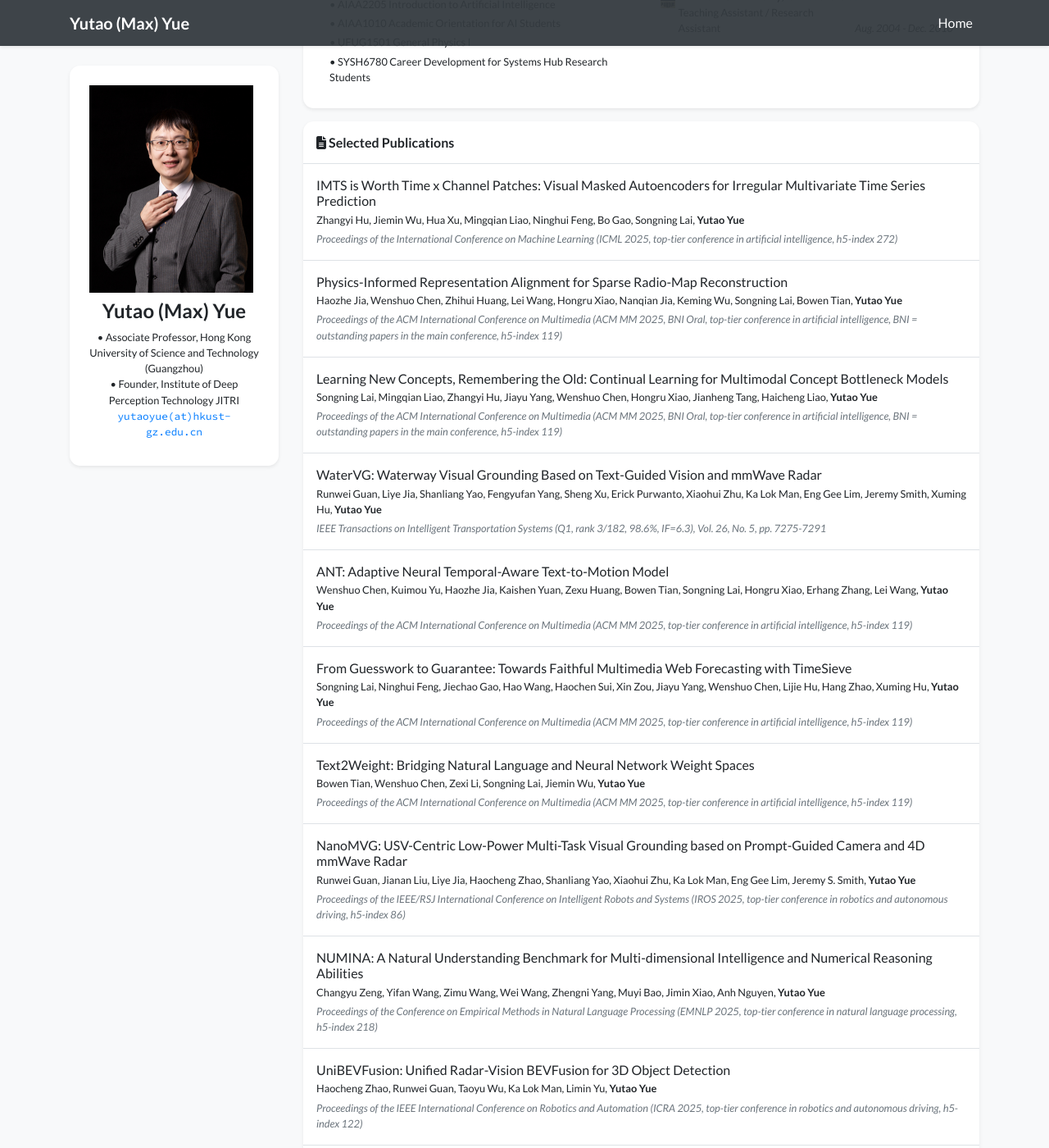
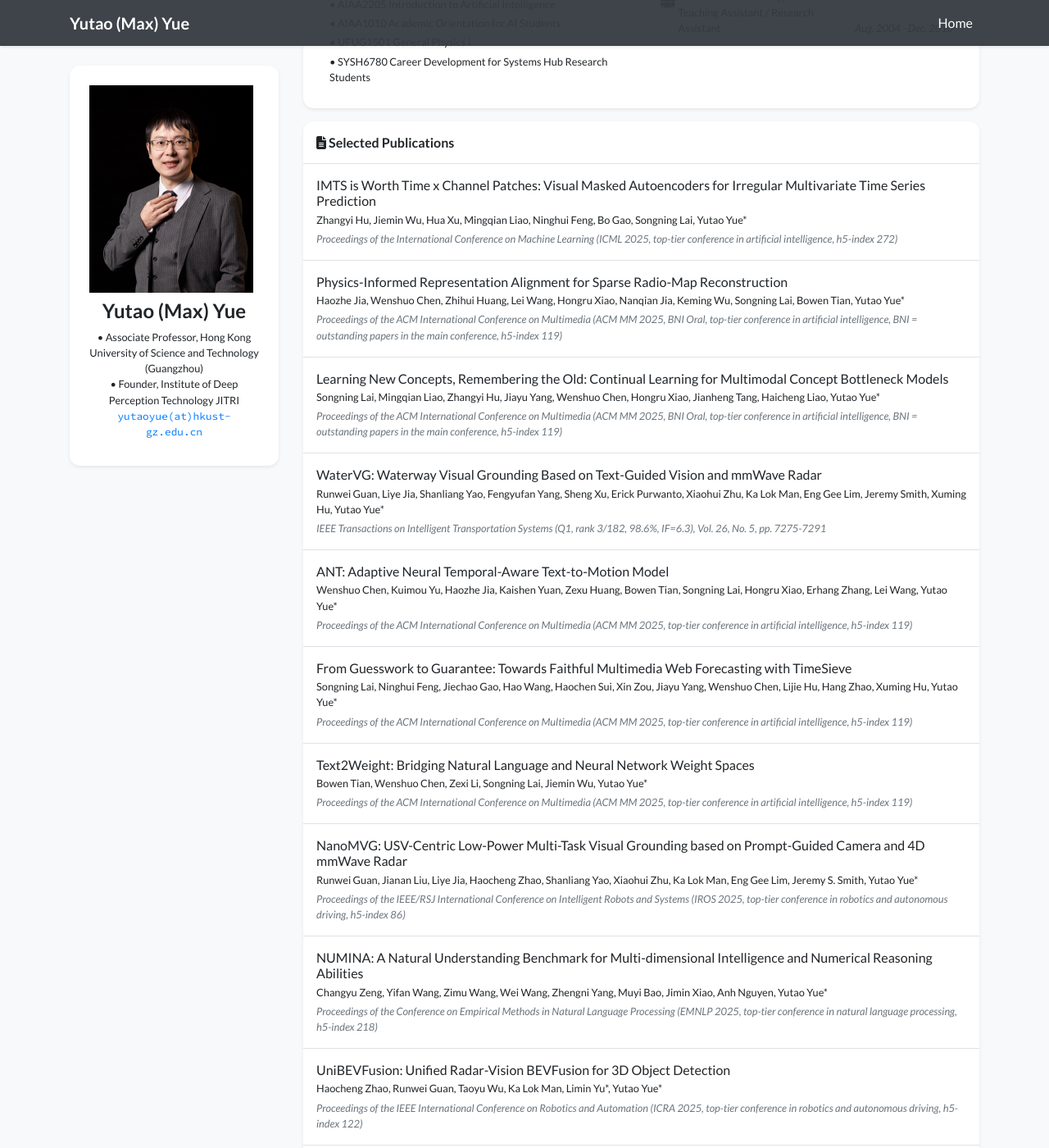
Before and after one commit to yutaoyue/yutaoyue.github.io, a Jekyll site: the page built from index.html, in a window 1280 px wide and 1400 px high, scrolled down 865 px. Shown: the whole window at 82% size. Built offline with Jekyll 4.4.1, drawn with Linux system fonts in a browser that asks for light colours; nearby versions of some CDN libraries; a style sheet for code colours, icons or effects is not loaded; some of the changed text lies outside the part shown.

```diff
--- a/_data/publications.yml
+++ b/_data/publications.yml
@@ -3,118 +3,118 @@
 
 2025:
   - title: "IMTS is Worth Time x Channel Patches: Visual Masked Autoencoders for Irregular Multivariate Time Series Prediction"
-    authors: ["Zhangyi Hu", "Jiemin Wu", "Hua Xu", "Mingqian Liao", "Ninghui Feng", "Bo Gao", "Songning Lai", "Yutao Yue"]
+    authors: ["Zhangyi Hu", "Jiemin Wu", "Hua Xu", "Mingqian Liao", "Ninghui Feng", "Bo Gao", "Songning Lai", "Yutao Yue*"]
     venue: "Proceedings of the International Conference on Machine Learning (ICML 2025, top-tier conference in artificial intelligence, h5-index 272)"
     selected: true
 
   - title: "Physics-Informed Representation Alignment for Sparse Radio-Map Reconstruction"
-    authors: ["Haozhe Jia", "Wenshuo Chen", "Zhihui Huang", "Lei Wang", "Hongru Xiao", "Nanqian Jia", "Keming Wu", "Songning Lai", "Bowen Tian", "Yutao Yue"]
+    authors: ["Haozhe Jia", "Wenshuo Chen", "Zhihui Huang", "Lei Wang", "Hongru Xiao", "Nanqian Jia", "Keming Wu", "Songning Lai", "Bowen Tian", "Yutao Yue*"]
     venue: "Proceedings of the ACM International Conference on Multimedia (ACM MM 2025, BNI Oral, top-tier conference in artificial intelligence, BNI = outstanding papers in the main conference, h5-index 119)"
     selected: true
 
   - title: "Learning New Concepts, Remembering the Old: Continual Learning for Multimodal Concept Bottleneck Models"
-    authors: ["Songning Lai", "Mingqian Liao", "Zhangyi Hu", "Jiayu Yang", "Wenshuo Chen", "Hongru Xiao", "Jianheng Tang", "Haicheng Liao", "Yutao Yue"]
+    authors: ["Songning Lai", "Mingqian Liao", "Zhangyi Hu", "Jiayu Yang", "Wenshuo Chen", "Hongru Xiao", "Jianheng Tang", "Haicheng Liao", "Yutao Yue*"]
     venue: "Proceedings of the ACM International Conference on Multimedia (ACM MM 2025, BNI Oral, top-tier conference in artificial intelligence, BNI = outstanding papers in the main conference, h5-index 119)"
     selected: true
 
   - title: "WaterVG: Waterway Visual Grounding Based on Text-Guided Vision and mmWave Radar"
-    authors: ["Runwei Guan", "Liye Jia", "Shanliang Yao", "Fengyufan Yang", "Sheng Xu", "Erick Purwanto", "Xiaohui Zhu", "Ka Lok Man", "Eng Gee Lim", "Jeremy Smith", "Xuming Hu", "Yutao Yue"]
+    authors: ["Runwei Guan", "Liye Jia", "Shanliang Yao", "Fengyufan Yang", "Sheng Xu", "Erick Purwanto", "Xiaohui Zhu", "Ka Lok Man", "Eng Gee Lim", "Jeremy Smith", "Xuming Hu", "Yutao Yue*"]
     venue: "IEEE Transactions on Intelligent Transportation Systems (Q1, rank 3/182, 98.6%, IF=6.3), Vol. 26, No. 5, pp. 7275-7291"
     selected: false
 
   - title: "ANT: Adaptive Neural Temporal-Aware Text-to-Motion Model"
-    authors: ["Wenshuo Chen", "Kuimou Yu", "Haozhe Jia", "Kaishen Yuan", "Zexu Huang", "Bowen Tian", "Songning Lai", "Hongru Xiao", "Erhang Zhang", "Lei Wang", "Yutao Yue"]
+    authors: ["Wenshuo Chen", "Kuimou Yu", "Haozhe Jia", "Kaishen Yuan", "Zexu Huang", "Bowen Tian", "Songning Lai", "Hongru Xiao", "Erhang Zhang", "Lei Wang", "Yutao Yue*"]
     venue: "Proceedings of the ACM International Conference on Multimedia (ACM MM 2025, top-tier conference in artificial intelligence, h5-index 119)"
     selected: false
 
   - title: "From Guesswork to Guarantee: Towards Faithful Multimedia Web Forecasting with TimeSieve"
-    authors: ["Songning Lai", "Ninghui Feng", "Jiechao Gao", "Hao Wang", "Haochen Sui", "Xin Zou", "Jiayu Yang", "Wenshuo Chen", "Lijie Hu", "Hang Zhao", "Xuming Hu", "Yutao Yue"]
+    authors: ["Songning Lai", "Ninghui Feng", "Jiechao Gao", "Hao Wang", "Haochen Sui", "Xin Zou", "Jiayu Yang", "Wenshuo Chen", "Lijie Hu", "Hang Zhao", "Xuming Hu", "Yutao Yue*"]
     venue: "Proceedings of the ACM International Conference on Multimedia (ACM MM 2025, top-tier conference in artificial intelligence, h5-index 119)"
     selected: false
 
   - title: "Text2Weight: Bridging Natural Language and Neural Network Weight Spaces"
-    authors: ["Bowen Tian", "Wenshuo Chen", "Zexi Li", "Songning Lai", "Jiemin Wu", "Yutao Yue"]
+    authors: ["Bowen Tian", "Wenshuo Chen", "Zexi Li", "Songning Lai", "Jiemin Wu", "Yutao Yue*"]
     venue: "Proceedings of the ACM International Conference on Multimedia (ACM MM 2025, top-tier conference in artificial intelligence, h5-index 119)"
     selected: false
 
   - title: "NanoMVG: USV-Centric Low-Power Multi-Task Visual Grounding based on Prompt-Guided Camera and 4D mmWave Radar"
-    authors: ["Runwei Guan", "Jianan Liu", "Liye Jia", "Haocheng Zhao", "Shanliang Yao", "Xiaohui Zhu", "Ka Lok Man", "Eng Gee Lim", "Jeremy S. Smith", "Yutao Yue"]
+    authors: ["Runwei Guan", "Jianan Liu", "Liye Jia", "Haocheng Zhao", "Shanliang Yao", "Xiaohui Zhu", "Ka Lok Man", "Eng Gee Lim", "Jeremy S. Smith", "Yutao Yue*"]
     venue: "Proceedings of the IEEE/RSJ International Conference on Intelligent Robots and Systems (IROS 2025, top-tier conference in robotics and autonomous driving, h5-index 86)"
     selected: false
 
   - title: "NUMINA: A Natural Understanding Benchmark for Multi-dimensional Intelligence and Numerical Reasoning Abilities"
-    authors: ["Changyu Zeng", "Yifan Wang", "Zimu Wang", "Wei Wang", "Zhengni Yang", "Muyi Bao", "Jimin Xiao", "Anh Nguyen", "Yutao Yue"]
+    authors: ["Changyu Zeng", "Yifan Wang", "Zimu Wang", "Wei Wang", "Zhengni Yang", "Muyi Bao", "Jimin Xiao", "Anh Nguyen", "Yutao Yue*"]
     venue: "Proceedings of the Conference on Empirical Methods in Natural Language Processing (EMNLP 2025, top-tier conference in natural language processing, h5-index 218)"
     selected: false
 
   - title: "UniBEVFusion: Unified Radar-Vision BEVFusion for 3D Object Detection"
-    authors: ["Haocheng Zhao", "Runwei Guan", "Taoyu Wu", "Ka Lok Man", "Limin Yu", "Yutao Yue"]
+    authors: ["Haocheng Zhao", "Runwei Guan", "Taoyu Wu", "Ka Lok Man", "Limin Yu*", "Yutao Yue*"]
     venue: "Proceedings of the IEEE International Conference on Robotics and Automation (ICRA 2025, top-tier conference in robotics and autonomous driving, h5-index 122)"
     selected: false
 
   - title: "DRIVE: Dependable Robust Interpretable Visionary Ensemble Framework in Autonomous Driving"
-    authors: ["Songning Lai", "Tianlang Xue", "Hongru Xiao", "Lijie Hu", "Jiemin Wu", "Ninghui Feng", "Runwei Guan", "Haicheng Liao", "Zhenning Li", "Yutao Yue"]
+    authors: ["Songning Lai", "Tianlang Xue", "Hongru Xiao", "Lijie Hu", "Jiemin Wu", "Ninghui Feng", "Runwei Guan", "Haicheng Liao", "Zhenning Li", "Yutao Yue*"]
     venue: "Proceedings of the IEEE International Conference on Robotics and Automation (ICRA 2025, top-tier conference in robotics and autonomous driving, h5-index 122)"
     selected: false
 
   - title: "Talk2Radar: Bridging Natural Language with 4D mmWave Radar for 3D Referring Expression Comprehension"
-    authors: ["Runwei Guan", "Ruixiao Zhang", "Ningwei Ouyang", "Jianan Liu", "Ka Lok Man", "Xiaohao Cai", "Ming Xu", "Jeremy Smith", "Eng Gee Lim", "Yutao Yue", "Hui Xiong"]
+    authors: ["Runwei Guan", "Ruixiao Zhang", "Ningwei Ouyang", "Jianan Liu", "Ka Lok Man", "Xiaohao Cai", "Ming Xu", "Jeremy Smith", "Eng Gee Lim", "Yutao Yue*", "Hui Xiong"]
     venue: "Proceedings of the IEEE International Conference on Robotics and Automation (ICRA 2025, top-tier conference in robotics and autonomous driving, h5-index 122)"
     selected: true
 
   - title: "Spatial-Temporal Perception with Causal Inference for Naturalistic Driving Action Recognition"
-    authors: ["Qing Chang", "Wei Dai", "Yutao Yue"]
+    authors: ["Qing Chang", "Wei Dai", "Yutao Yue*"]
     venue: "Proceedings of the IEEE International Conference on Acoustics, Speech and Signal Processing (ICASSP 2025, top-tier conference in signal processing, h5-index 129)"
     selected: false
 
   - title: "BioD2C: A Dual-Level Semantic Consistency Constraint Framework for Biomedical VQA"
-    authors: ["Zhengyang Ji", "Shang Gao", "Li Liu", "Yifan Jia", "Yutao Yue"]
+    authors: ["Zhengyang Ji", "Shang Gao", "Li Liu", "Yifan Jia", "Yutao Yue*"]
     venue: "Proceedings of the International Conference on Medical Image Computing and Computer-Assisted Intervention (MICCAI 2025, top-tier conference in medical AI)"
     selected: false
 
   - title: "Referring flexible image restoration"
-    authors: ["Runwei Guan", "Rongsheng Hu", "Zhuhao Zhou", "Tianlang Xue", "Ka Lok Man", "Jeremy Smith", "Eng Gee Lim", "Weiping Ding", "Yutao Yue"]
+    authors: ["Runwei Guan", "Rongsheng Hu", "Zhuhao Zhou", "Tianlang Xue", "Ka Lok Man", "Jeremy Smith", "Eng Gee Lim", "Weiping Ding", "Yutao Yue*"]
     venue: "Expert Systems with Applications (Q1, rank 11/307, 96.0%, IF=7.5), Vol. 274, pp. 126857"
     selected: false
 
   - title: "RePaIR: Repaired pruning at initialization resilience"
-    authors: ["Haocheng Zhao", "Runwei Guan", "Ka Lok Man", "Limin Yu", "Yutao Yue"]
+    authors: ["Haocheng Zhao", "Runwei Guan", "Ka Lok Man", "Limin Yu*", "Yutao Yue*"]
     venue: "Neural Networks (Q1, rank 4/115, 96.0%, IF=6.0), Vol. 184, pp. 107086"
     selected: false
 
   - title: "radarODE: An ODE-Embedded Deep Learning Model for Contactless ECG Reconstruction From Millimeter-Wave Radar"
-    authors: ["Yuanyuan Zhang", "Runwei Guan", "Lingxiao Li", "Rui Yang", "Yutao Yue", "Eng Gee Lim"]
+    authors: ["Yuanyuan Zhang", "Runwei Guan", "Lingxiao Li", "Rui Yang*", "Yutao Yue*", "Eng Gee Lim"]
     venue: "IEEE Transactions on Mobile Computing (Q1, rank 3/182, 96.5%, IF=8.9), Vol. 24, No. 10, pp. 9806-9821"
     selected: false
 
   - title: "radarODE-MTL: A Multitask Learning Framework With Eccentric Gradient Alignment for Robust Radar-Based ECG Reconstruction"
-    authors: ["Yuanyuan Zhang", "Rui Yang", "Yutao Yue", "Eng Gee Lim"]
+    authors: ["Yuanyuan Zhang", "Rui Yang*", "Yutao Yue*", "Eng Gee Lim"]
     venue: "IEEE Transactions on Instrumentation and Measurement (Q1, rank 7/76, 91.5%, IF=5.6), Vol. 74, pp. 1-15"
     selected: false
 
 2024:
   - title: "WaterScenes: A Multi-Task 4D Radar-Camera Fusion Dataset and Benchmarks for Autonomous Driving on Water Surfaces"
-    authors: ["Shanliang Yao", "Runwei Guan", "Zhaodong Wu", "Yi Ni", "Zile Huang", "Ryan Wen Liu", "Yong Yue", "Weiping Ding", "Eng Gee Lim", "Hyungjoon Seo", "Ka Lok Man", "Jieming Ma", "Xiaohui Zhu", "Yutao Yue"]
+    authors: ["Shanliang Yao", "Runwei Guan", "Zhaodong Wu", "Yi Ni", "Zile Huang", "Ryan Wen Liu", "Yong Yue", "Weiping Ding", "Eng Gee Lim", "Hyungjoon Seo", "Ka Lok Man", "Jieming Ma", "Xiaohui Zhu*", "Yutao Yue*"]
     venue: "IEEE Transactions on Intelligent Transportation Systems (Q1, rank 3/182, 98.6%, IF=7.9), Vol. 25, No. 11, pp. 16584-16598"
     selected: false
 
   - title: "ASY-VRNet: Waterway Panoptic Driving Perception Model based on Asymmetric Fair Fusion of Vision and 4D mmWave Radar"
-    authors: ["Runwei Guan", "Shanliang Yao", "Ka Lok Man", "Xiaohui Zhu", "Yong Yue", "Jeremy Smith", "Eng Gee Lim", "Yutao Yue"]
+    authors: ["Runwei Guan", "Shanliang Yao", "Ka Lok Man", "Xiaohui Zhu", "Yong Yue", "Jeremy Smith", "Eng Gee Lim", "Yutao Yue*"]
     venue: "Proceedings of the IEEE/RSJ International Conference on Intelligent Robots and Systems (IROS 2024, top-tier conference in robotics and autonomous driving, h5-index 86)"
     selected: true
 
   - title: "Self-supervised learning for point cloud data: A survey"
-    authors: ["Changyu Zeng", "Wei Wang", "Anh Nguyen", "Jimin Xiao", "Yutao Yue"]
+    authors: ["Changyu Zeng", "Wei Wang", "Anh Nguyen", "Jimin Xiao", "Yutao Yue*"]
     venue: "Expert Systems with Applications (Q1, rank 11/307, 96.0%, IF=7.5), Vol. 237, pp. 121354"
     selected: false
 
   - title: "Corruption Robustness Analysis of Radar Micro-Doppler Classification for Human Activity Recognition"
-    authors: ["Yi Zhou", "Xuliang Yu", "Miguel López-Benítez", "Limin Yu", "Yutao Yue"]
+    authors: ["Yi Zhou", "Xuliang Yu", "Miguel López-Benítez", "Limin Yu*", "Yutao Yue*"]
     venue: "IEEE Transactions on Radar Systems (new flagship Transactions series in radar systems), Vol. 2, pp. 504-516"
     selected: false
 
   - title: "Text2Doppler: Generating Radar Micro–Doppler Signatures for Human Activity Recognition via Textual Descriptions"
-    authors: ["Yi Zhou", "Miguel López-Benítez", "Limin Yu", "Yutao Yue"]
+    authors: ["Yi Zhou", "Miguel López-Benítez", "Limin Yu*", "Yutao Yue*"]
     venue: "IEEE Sensors Letters (high-quality journal focusing on sensors), Vol. 8, No. 10, pp. 1-4"
     selected: false
 
@@ -124,43 +124,43 @@
     selected: false
 
   - title: "Radar-Based Swimming Activity Recognition With Temporal Dynamic Convolution and Spectral Data Augmentation"
-    authors: ["Yi Zhou", "Xuliang Yu", "Miguel López-Benítez", "Limin Yu", "Yutao Yue"]
+    authors: ["Yi Zhou", "Xuliang Yu", "Miguel López-Benítez", "Limin Yu*", "Yutao Yue*"]
     venue: "IEEE Sensors Journal (Q1, rank 20/141, 86.0%, IF=4.3), Vol. 25, No. 13, pp. 23241-23252"
     selected: false
 
   - title: "Mask-VRDet: A robust riverway panoptic perception model based on dual graph fusion of vision and 4D mmWave radar"
-    authors: ["Runwei Guan", "Shanliang Yao", "Lulu Liu", "Xiaohui Zhu", "Ka Lok Man", "Yong Yue", "Jeremy Smith", "Eng Gee Lim", "Yutao Yue"]
+    authors: ["Runwei Guan", "Shanliang Yao", "Lulu Liu", "Xiaohui Zhu", "Ka Lok Man", "Yong Yue", "Jeremy Smith", "Eng Gee Lim", "Yutao Yue*"]
     venue: "Robotics and Autonomous Systems (Q1, rank 5/399, 98.0%, IF=5.6), Vol. 171, pp. 104572"
     selected: false
 
   - title: "Radar-Camera Fusion for Object Detection and Semantic Segmentation in Autonomous Driving: A Comprehensive Review"
-    authors: ["Shanliang Yao", "Runwei Guan", "Xiaoyu Huang", "Zhuoxiao Li", "Xiangyu Sha", "Yong Yue", "Eng Gee Lim", "Hyungjoon Seo", "Ka Lok Man", "Xiaohui Zhu", "Yutao Yue"]
+    authors: ["Shanliang Yao", "Runwei Guan", "Xiaoyu Huang", "Zhuoxiao Li", "Xiangyu Sha", "Yong Yue", "Eng Gee Lim", "Hyungjoon Seo", "Ka Lok Man", "Xiaohui Zhu*", "Yutao Yue*"]
     venue: "IEEE Transactions on Intelligent Vehicles (Q1, rank 5/353, 98.7%, IF=14.0), Vol. 9, No. 1, pp. 2094-2128"
     selected: false
 
 2023:
   - title: "Exploring Radar Data Representations in Autonomous Driving: A Comprehensive Review"
-    authors: ["Shanliang Yao", "Runwei Guan", "Zitian Peng", "Chenhang Xu", "Yilu Shi", "Yong Yue", "Eng Gee Lim", "Hyungjoon Seo", "Ka Lok Man", "Xiaohui Zhu", "Yutao Yue"]
+    authors: ["Shanliang Yao", "Runwei Guan", "Zitian Peng", "Chenhang Xu", "Yilu Shi", "Yong Yue", "Eng Gee Lim", "Hyungjoon Seo", "Ka Lok Man", "Xiaohui Zhu*", "Yutao Yue*"]
     venue: "IEEE Transactions on Intelligent Transportation Systems (Q1, rank 3/182, 98.6%, IF=7.9), Vol. 26, pp. 7401-7425"
     selected: false
 
   - title: "Achelous: A Fast Unified Water-Surface Panoptic Perception Framework based on Fusion of Monocular Camera and 4D mmWave Radar"
-    authors: ["Runwei Guan", "Shanliang Yao", "Xiaohui Zhu", "Ka Lok Man", "Eng Gee Lim", "Jeremy Smith", "Yong Yue", "Yutao Yue"]
+    authors: ["Runwei Guan", "Shanliang Yao", "Xiaohui Zhu", "Ka Lok Man", "Eng Gee Lim", "Jeremy Smith", "Yong Yue", "Yutao Yue*"]
     venue: "Proceedings of the IEEE Intelligent Transportation Systems Conference (ITSC 2023, top-tier conference in intelligent transportation, h5-index 55)"
     selected: false
 
   - title: "An Overview of Algorithms for Contactless Cardiac Feature Extraction From Radar Signals: Advances and Challenges"
-    authors: ["Yuanyuan Zhang", "Rui Yang", "Yutao Yue", "Eng Gee Lim", "Zidong Wang"]
+    authors: ["Yuanyuan Zhang", "Rui Yang*", "Yutao Yue*", "Eng Gee Lim", "Zidong Wang"]
     venue: "IEEE Transactions on Instrumentation and Measurement (Q1, rank 7/76, 91.5%, IF=5.6), Vol. 72, pp. 1-20"
     selected: false
 
   - title: "Efficient-VRNet: An Exquisite Fusion Network for Riverway Panoptic Perception based on Asymmetric Fair Fusion of Vision and 4D mmWave Radar"
-    authors: ["Runwei Guan", "Shanliang Yao", "Xiaohui Zhu", "Ka Lok Man", "Yong Yue", "Jeremy S. Smith", "Eng Gee Lim", "Yutao Yue"]
+    authors: ["Runwei Guan", "Shanliang Yao", "Xiaohui Zhu", "Ka Lok Man", "Yong Yue", "Jeremy S. Smith", "Eng Gee Lim", "Yutao Yue*"]
     venue: "Engineering Applications of Artificial Intelligence (Q1, rank 8/89, 91.6%, IF=8.0)"
     selected: false
 
 2022:
   - title: "Towards Deep Radar Perception for Autonomous Driving: Datasets, Methods, and Challenges"
-    authors: ["Yi Zhou", "Lulu Liu", "Haocheng Zhao", "Miguel López-Benítez", "Limin Yu", "Yutao Yue"]
+    authors: ["Yi Zhou", "Lulu Liu", "Haocheng Zhao", "Miguel López-Benítez", "Limin Yu", "Yutao Yue*"]
     venue: "Sensors (high-quality journal focusing on sensors), Vol. 22, No. 11, Article 4208"
     selected: false
```
